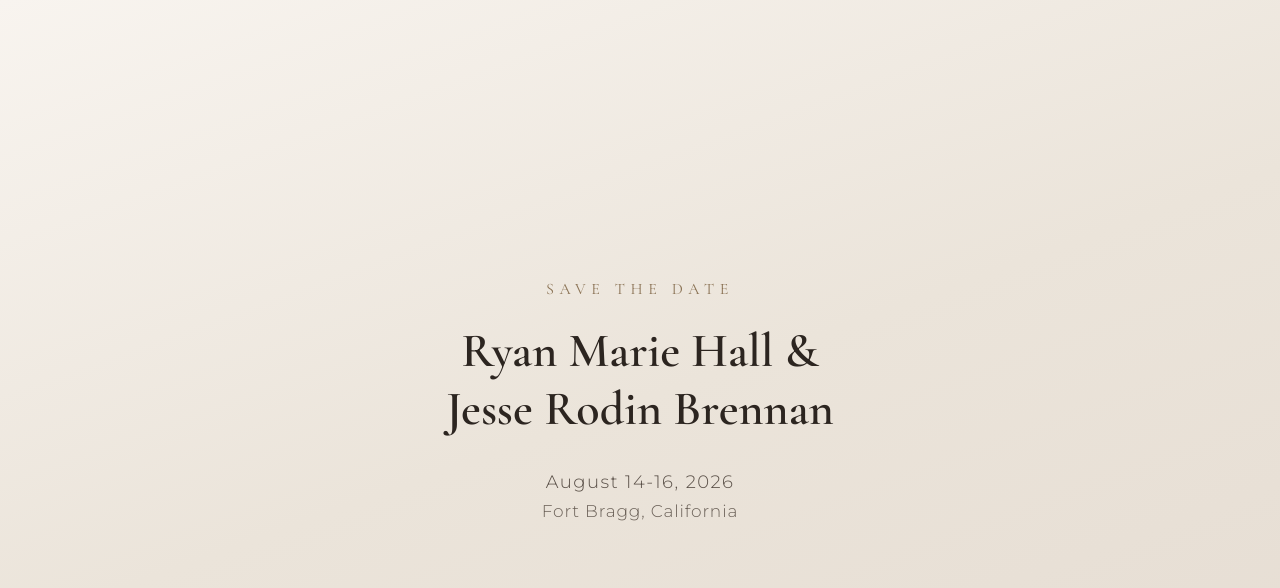
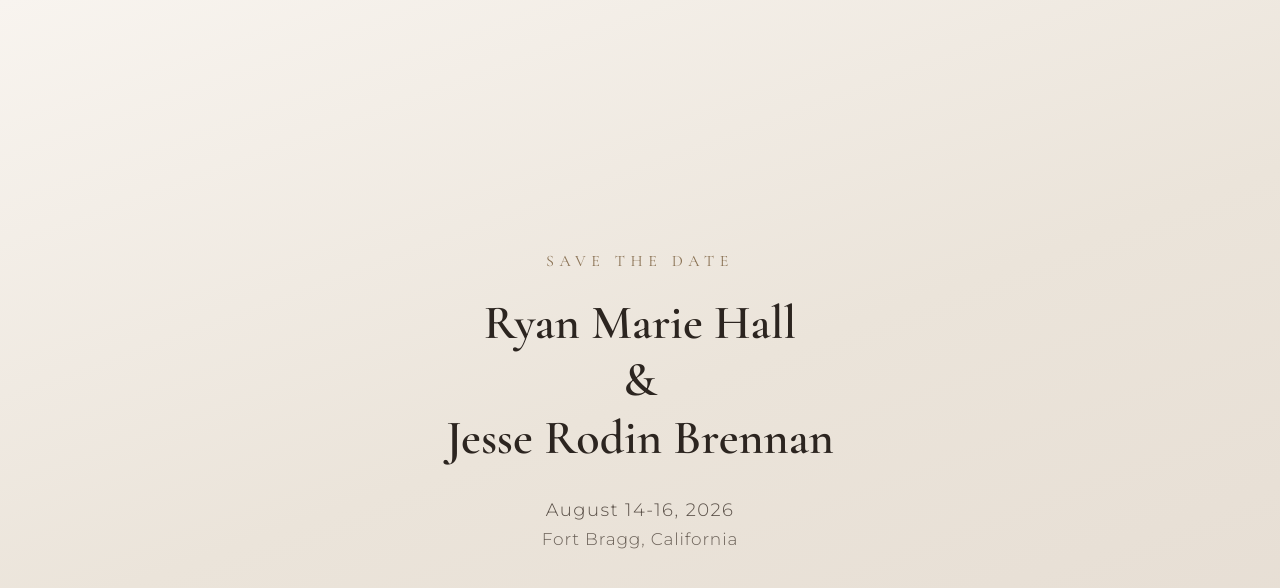
Before and after one commit to jessebrennan/wedding-site, a plain HTML site: page index.html in a window 1280 px wide. Drawn offline with nearby package versions, Linux system fonts and the light colour scheme.

Commit message:
Add some space

```diff
--- a/index.html
+++ b/index.html
@@ -12,7 +12,7 @@
 <body>
   <main class="card">
     <p class="save-the-date">Save the Date</p>
-    <h1 class="names">Ryan Marie Hall & Jesse Rodin Brennan</h1>
+    <h1 class="names">Ryan Marie Hall<br>&<br>Jesse Rodin Brennan</h1>
     <p class="date">August 14-16, 2026</p>
     <p class="location">Fort Bragg, California</p>
   </main>
```
